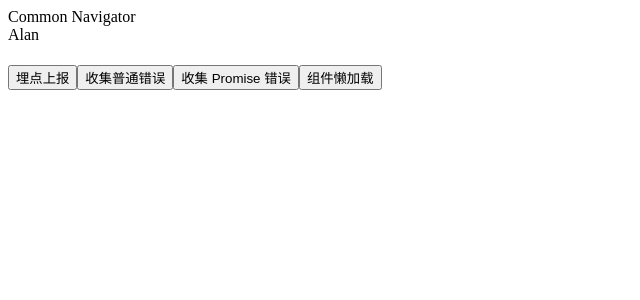
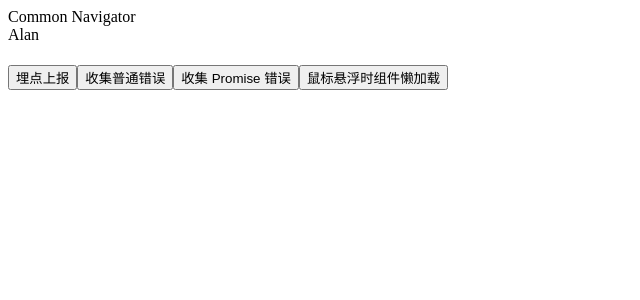
Before and after one commit to 3Alan/simple-ssr, a React app: page /detail/Alan in a window 1280 px wide. Shown: the top 300 px of the page, without its empty margins (0-640 px from the left). Built offline with nearby package versions, Linux system fonts and the light colour scheme; the HTML template or start-up script is replaced by a standard one.

Commit message:
feat: prefetch

```diff
--- a/src/pages/Detail.js
+++ b/src/pages/Detail.js
@@ -5,7 +5,7 @@ import { Helmet } from 'react-helmet';
 import { useSelector } from 'react-redux';
 import { useParams } from 'react-router-dom';
 
-const Card = loadable(() => import('../components/Card.js'), { ssr: false });
+const Card = loadable(() => import('../components/Card.js'));
 
 const Detail = () => {
   const [show, setShow] = useState(false);
@@ -47,7 +47,9 @@ const Detail = () => {
       <button onClick={submitLog}>埋点上报</button>
       <button onClick={catchErrorMessage}>收集普通错误</button>
       <button onClick={catchPromiseErrorMessage}>收集 Promise 错误</button>
-      <button onClick={onShow}>组件懒加载</button>
+      <button onClick={onShow} onMouseOver={() => {
+        Card.preload()
+      }}>鼠标悬浮时组件懒加载</button>
       {show && <Card />}
     </div>
   );
```
